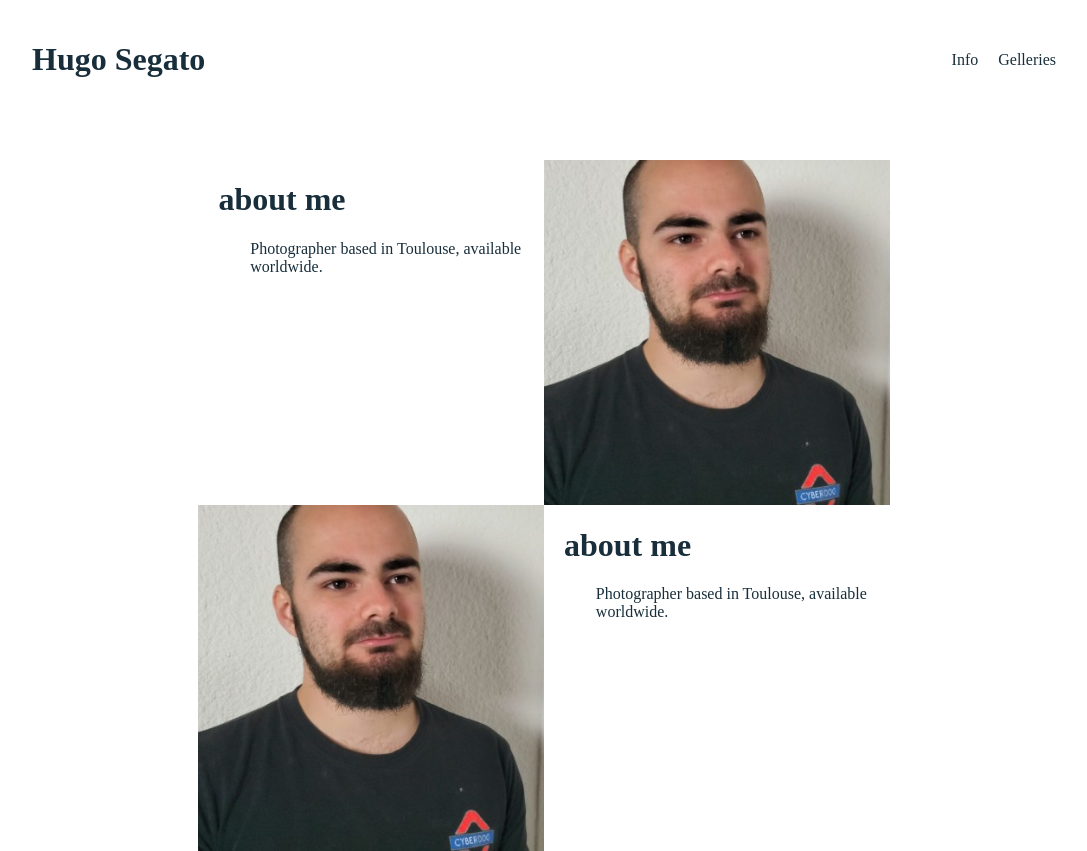
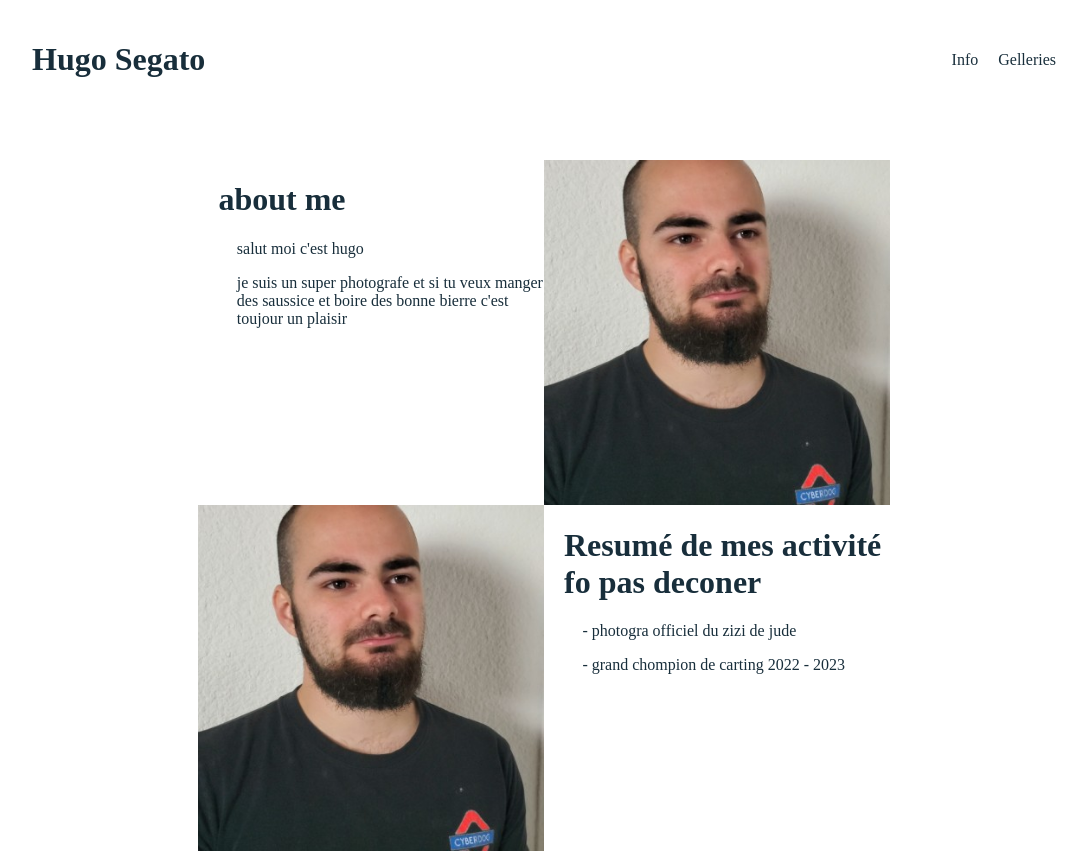
Before and after one commit to charjuju/hugo-s, a React (Create React App) app: page /Info in a window 1280 px wide. Shown: the whole page, without its empty margins (96-1183 px from the left). Built offline with nearby package versions, Linux system fonts and the light colour scheme.

Commit message:
[UP] description yeyey

```diff
--- a/src/Info.js
+++ b/src/Info.js
@@ -2,6 +2,15 @@
 
 function Info() {
 
+  function diviserEnPhrases(chaine, delimiteur) {
+    // Utiliser la méthode split pour diviser la chaîne en phrases
+    const phrases = chaine.split(delimiteur);
+
+    // Supprimer les espaces vides au début et à la fin de chaque phrase
+    const phrasesPropres = phrases.map(phrase => phrase.trim());
+
+    return phrasesPropres;
+  }
   /*
     function AboutMe() {
       function CarrePhoto() {
@@ -30,24 +39,28 @@
 
   function AboutMe() {
 
-    function Lasagne1({titre, description, imgsrc}) {
+    function Lasagne1({ titre, description, imgsrc }) {
       return (
-        <div style={{width:'100%', display: 'flex', flexWrap: 'wrap', justifyContent: 'center'}}>
-          <div style={{width: '45%', minWidth: '250px'}}>
-            <h1 style={{marginLeft: '20px'}}>{titre}</h1>
-            <p style={{marginLeft: '15%'}}>{description}</p>
+        <div style={{ width: '100%', display: 'flex', flexWrap: 'wrap', justifyContent: 'center' }}>
+          <div style={{ width: '45%', minWidth: '250px' }}>
+            <h1 style={{ marginLeft: '20px' }}>{titre}</h1>
+            {description.map((descriptionP, index) => (
+              <p style={{ marginLeft: '3vw' }}>{descriptionP}</p>
+            ))}
           </div>
           <img style={{ width: '45%', minWidth: '250px' }} src={imgsrc} alt="about me" />
         </div>
       )
     }
 
-    function Lasagne2({titre, description, imgsrc}) {
+    function Lasagne2({ titre, description, imgsrc }) {
       return (
-        <div style={{width:'100%', display: 'flex', flexDirection: 'row-reverse', flexWrap: 'wrap', justifyContent: 'center'}}>
-          <div style={{width: '45%', minWidth: '250px'}}>
-            <h1 style={{marginLeft: '20px'}}>{titre}</h1>
-            <p style={{marginLeft: '15%'}}>{description}</p>
+        <div style={{ width: '100%', display: 'flex', flexDirection: 'row-reverse', flexWrap: 'wrap', justifyContent: 'center' }}>
+          <div style={{ width: '45%', minWidth: '250px' }}>
+            <h1 style={{ marginLeft: '20px' }}>{titre}</h1>
+            {description.map((descriptionP, index) => (
+              <p style={{ marginLeft: '3vw' }}>{descriptionP}</p>
+            ))}
           </div>
           <img style={{ width: '45%', minWidth: '250px' }} src={imgsrc} alt="about me" />
         </div>
@@ -55,15 +68,23 @@
     }
 
     return (
-      <div style={{width: '60%'}}>
-        <Lasagne1 imgsrc="/aboutMe/1.jpeg" description="Photographer based in Toulouse, available worldwide." titre="about me" />
-        <Lasagne2 imgsrc="/aboutMe/1.jpeg" description="Photographer based in Toulouse, available worldwide." titre="about me" />
+      <div style={{ width: '60%' }}>
+        <Lasagne1 imgsrc="/aboutMe/1.jpeg" description={diviserEnPhrases("salut moi c'est hugo*je suis un super photografe et si tu veux manger des saussice et boire des bonne bierre c'est toujour un plaisir", '*')} titre="about me" />
+        <Lasagne2 imgsrc="/aboutMe/1.jpeg" description={diviserEnPhrases("- photogra officiel du zizi de jude*- grand chompion de carting 2022 - 2023", '*')} titre="Resumé de mes activité fo pas deconer" />
       </div>
     )
   }
+
+  function Publication() {
+    return (
+      <div></div>
+    )
+  }
+
   return (
-    <div style={{ display: 'flex', flexDirection: 'column', alignItems: 'center', width: '100%', marginTop: '60px'}}>
+    <div style={{ display: 'flex', flexDirection: 'column', alignItems: 'center', width: '100%', marginTop: '60px' }}>
       <AboutMe />
+      <Publication />
     </div>
   );
 }
```
